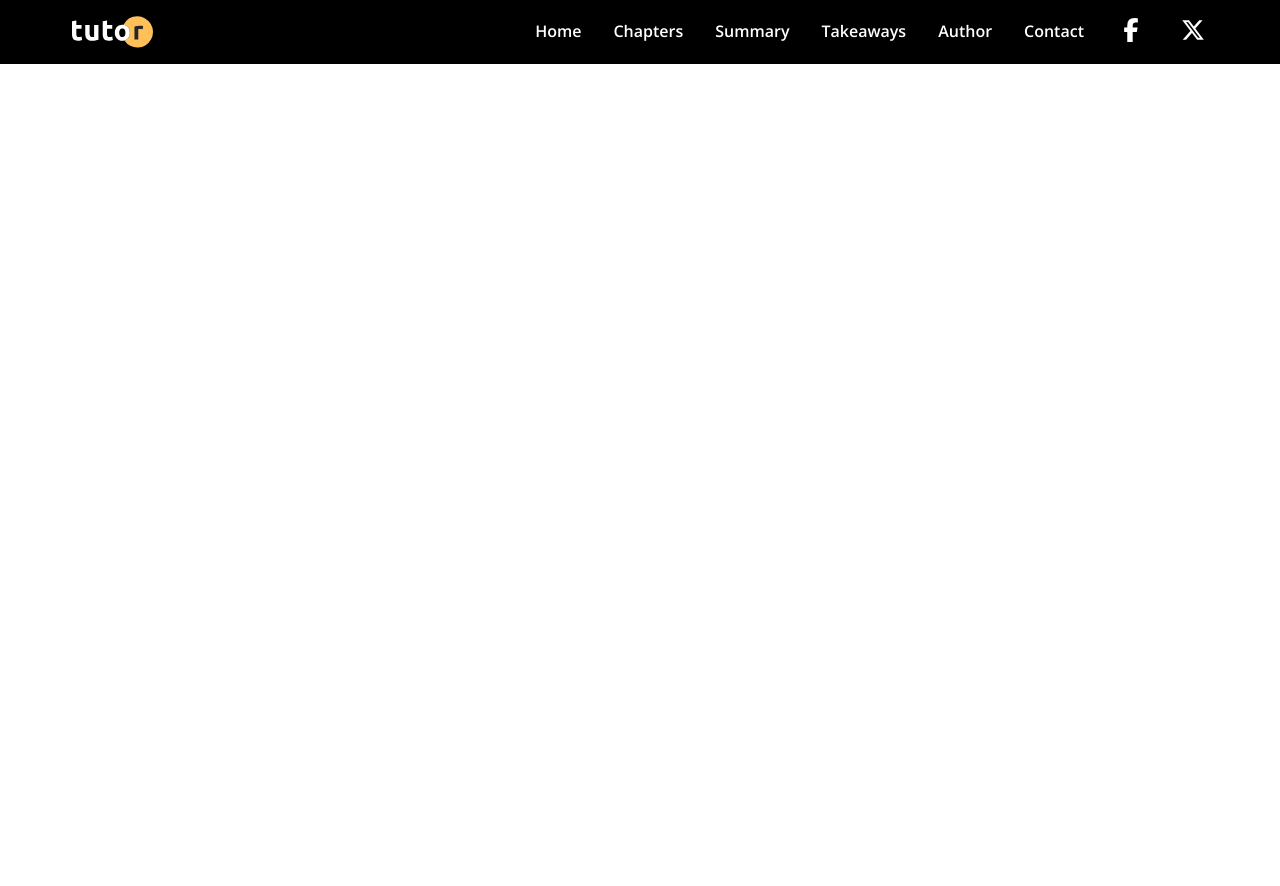
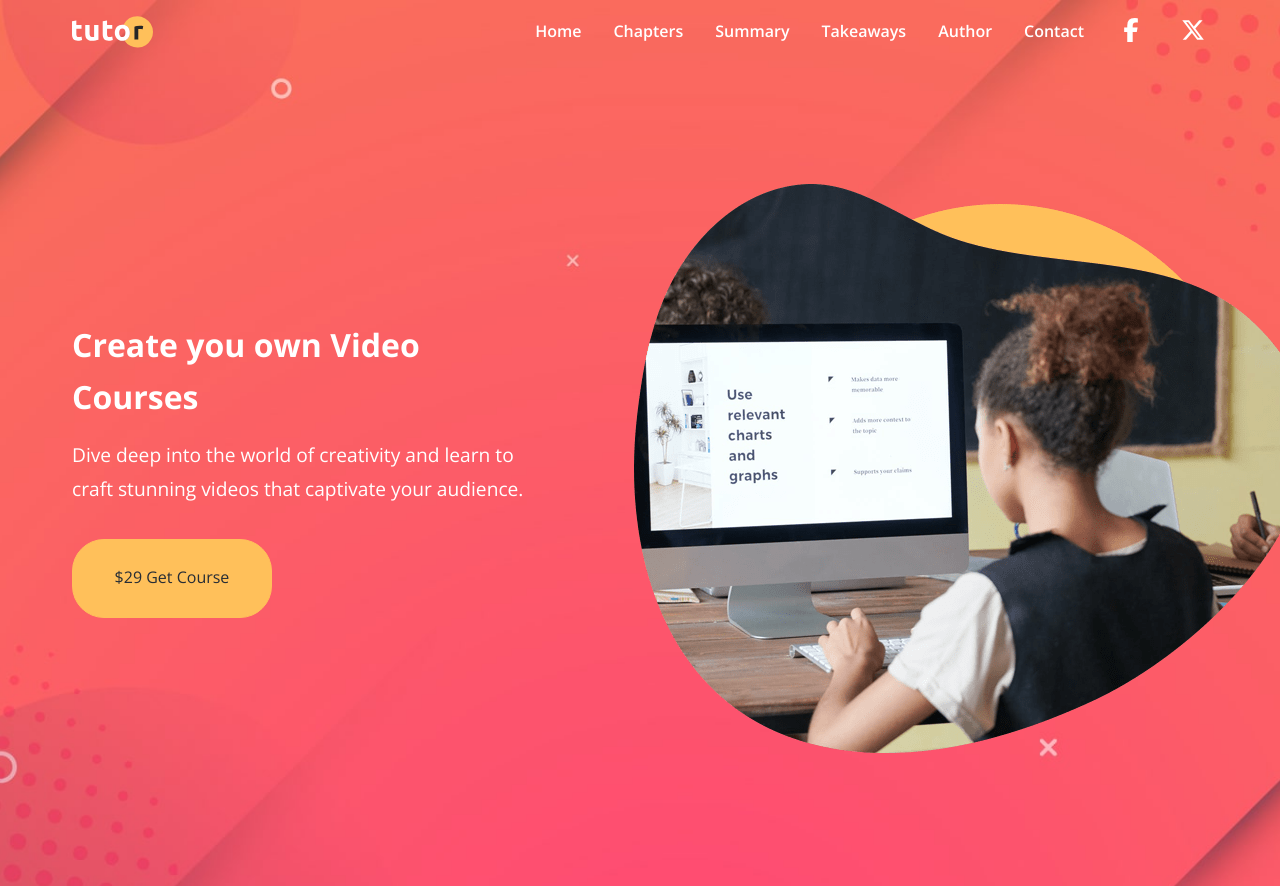
Before and after one commit to Ztevencodes/tutor-website, a plain HTML site: page index.html in a window 1280 px wide. Shown: the top 886 px of the page. Before the commit the page ends 800 px from the top, so only its background shows below. Drawn offline with nearby package versions, Linux system fonts and the light colour scheme.

Commit message:
hero section added

```diff
--- a/CSS/styles.css
+++ b/CSS/styles.css
@@ -32,6 +32,7 @@ img {
     max-width: 100%;
 }
 
+/* Utility Classes */
 .container {
     max-width: 1200px;
     margin: 0 auto;
@@ -44,9 +45,26 @@ img {
     padding: 0 2rem;
 }
 
+.btn {
+  display: inline-block;
+  padding: 1.6rem 2.6rem;
+  border: 1px solid var(--secondary-color);
+  border-radius: 32px;
+  background: var(--secondary-color);
+  color: var(--dark-color);
+  cursor: pointer;
+  transition: all 0.2s;
+}
+
+.btn:hover {
+  background: var(--primary-color);
+  color: #fff;
+  border-color:#fff;
+}
+
 /* Navbar */
 .navbar {
-    background: black; /* Temp */
+    background: transparent;
     color: white;
     padding: 1rem 2rem;
     position: fixed;
@@ -123,6 +141,41 @@ img {
   font-size: 1.2rem;
 }
 
+/* Hero */
+.hero {
+  background: #000 url('../images/header-background.jpg') center center/cover no-repeat;
+  padding: 11.5rem 2rem 8rem;
+  color: #fff;
+  overflow-x: hidden;
+  position: relative;
+}
+
+.hero .hero-flex {
+  display: flex;
+  justify-content: space-between;
+  align-items: center;
+  gap: 6rem;
+  padding-bottom: 8rem;
+}
+
+.hero h1 {
+  font-size 3.5rem;
+  font-weight: 700;
+  margin-bottom: 1rem;
+}
+
+.hero p {
+  font-size: 1.2rem;
+  margin-bottom: 2rem;
+  line-height: 1.8;
+  font-weight: 400;
+}
+
+.hero img {
+  width: 100%;
+  margin-right: -100px;
+}
+
 /* Media Queries */
 @media (max-width: 1200px) {
 }
--- a/index.html
+++ b/index.html
@@ -85,10 +85,14 @@
                 <a href="contact.html">Contact</a>
               </li>
               <li>
-                <a href="https://facebook.com"><i class="fa-brands fa-facebook"></i></a>
+                <a href="https://facebook.com"
+                  ><i class="fa-brands fa-facebook"></i
+                ></a>
               </li>
               <li>
-                <a href="https://x.com"><i class="fa-brands fa-x-twitter"></i></a>
+                <a href="https://x.com"
+                  ><i class="fa-brands fa-x-twitter"></i
+                ></a>
               </li>
             </ul>
           </div>
@@ -96,6 +100,20 @@
       </div>
     </nav>
 
+    <!-- Hero -->
+    <header class="hero">
+      <div class="container hero-flex">
+        <div class="hero-content">
+          <h1>Create you own Video Courses</h1>
+          <p>
+            Dive deep into the world of creativity and learn to craft stunning videos that captivate your audience.
+          </p>
+          <a href="#" class="btn">$29 Get Course</a>
+        </div>
+        <img src="images/header-course.png" alt="hero">
+      </div>
+    </header>
+
     <script src="js/script.js"></script>
   </body>
 </html>
```
